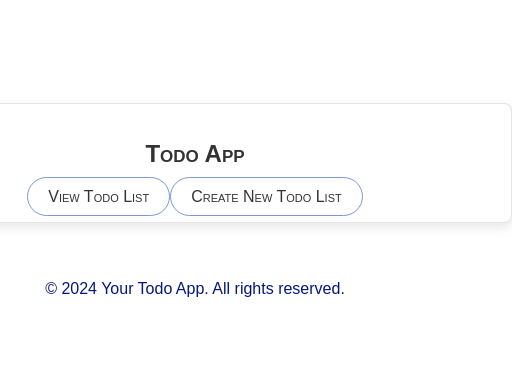
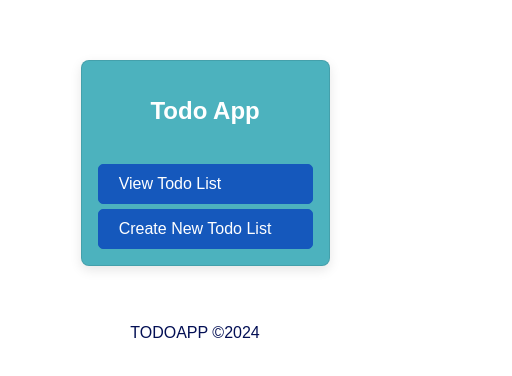
Before and after one commit to mynewyear/react-todo, a React (Create React App) app: page / in a window 390 px wide. Shown: the part 218-594 px from the top of the page, 512 px wide, since content can reach past the window. Built offline with nearby package versions, Linux system fonts and the light colour scheme; no server answers.

Commit message:
updated .css files

```diff
--- a/src/App.js
+++ b/src/App.js
@@ -3,12 +3,12 @@ import {BrowserRouter, Link, Route, Routes} from 'react-router-dom';
 import TodoContainer from "./components/TodoContainer";
 import LandingPage from "./components/LandingPage";
 import PropTypes from 'prop-types';
-
+import Footer from "./components/Footer";
 
 const TableChooser = () => {
     const [tableName, setTableName] = useState(process.env.REACT_APP_TABLE_NAME);
     return (
-        <div>
+        <div >
             <select
                 id="selectField"
                 value={tableName}
@@ -40,6 +40,7 @@ function App() {
                     }
                     />
                 </Routes>
+            <Footer />
         </BrowserRouter>
     );
 }
--- a/src/App.module.css
+++ b/src/App.module.css
@@ -1,31 +1,52 @@
-* {
+body, html {
+    margin: 0;
     padding: 0;
-    margin: 0;
-    box-sizing: border-box;
-  }
-  html {
-    font-family: "Montserrat", sans-serif;
-  }
-  body {
-    background: #eeeeee;
-    padding: 0 16px;
-  }
-  .container {
-    font-weight: 200;
+    background-color: #f0f0f0; /* Light background for the app */
     font-family: "Yellowtail", sans-serif;
-    font-variant: small-caps;
-    text-align: center;
-    color: #333;
+}
+
+.container {
     display: flex;
     flex-direction: column;
-    justify-content: space-around; /* space around items */
+    align-items: center;
+    justify-content: center;
     width: 80%;
     max-width: 800px;
-    min-height: 90vh; /* Adjusted for better visual on large screens */
-    box-shadow: rgba(0, 0, 0, 0.1) 0px 4px 12px; /* Soft shadow */
-    padding: 2rem; /* padding inside the container */
-    margin: 5vh auto; /* vertical margin and centers the container horizontally */
-    background-color: white; /* Paper-like background */
-    border-radius: 8px; /* Slightly rounded corners for the paper effect */
-    border: 1px solid rgba(0, 0, 0, 0.1); /* Subtle border */
-  }
+    min-height: 90vh;
+    padding: 2rem;
+    margin: 5vh auto;
+    background-color: #4cb2be; /* Sky blue background */
+    border-radius: 8px;
+    border: 1px solid rgba(0, 0, 0, 0.1);
+    box-shadow: 0 4px 12px rgba(0, 0, 0, 0.1);
+}
+
+.button, .buttonContainer button {
+    padding: 10px 20px;
+    border-radius: 5px;
+    background-color: #1558bc; /* Dark blue buttons */
+    color: white;
+    text-decoration: none;
+    cursor: pointer;
+    transition: background-color 0.3s ease;
+}
+
+.button:hover {
+    background-color: #1576bc;
+}
+
+
+/* Responsive design adjustments */
+@media (max-width: 600px) {
+    .container {
+        width: 94%;
+        margin: 3vh auto;
+        padding: 1rem;
+        background-color: #4cb2be;
+    }
+
+    .buttonContainer {
+        flex-direction: column;
+        gap: 5px;
+    }
+}
--- a/src/components/AddTodoForm.js
+++ b/src/components/AddTodoForm.js
@@ -24,7 +24,7 @@ const AddTodoForm = ({onAddTodo}) => {
 
     return (
         <form onSubmit={handleAddTodo}>
-            <InputWithLabel todoTitle={todoTitle} handleTitleChange={handleTitleChange}>
+            <InputWithLabel className={style.inputField} todoTitle={todoTitle} handleTitleChange={handleTitleChange}>
                 {/* Label content goes here */}
             </InputWithLabel>
             <button className={style.button} type="submit">Add</button>
--- /dev/null
+++ b/src/components/Footer.js
@@ -0,0 +1,15 @@
+import React from "react";
+import styles from "./Footer.module.css";
+
+function Footer() {
+    const today = new Date();
+
+    const thisYear = today.getFullYear();
+
+    return (
+        <footer className={styles.footer}>
+            <p>TODOAPP &copy;{thisYear}</p>
+        </footer>
+    );
+}
+export default Footer;
--- /dev/null
+++ b/src/components/Footer.module.css
@@ -0,0 +1,12 @@
+/* Footer styles */
+.footer {
+    font-family: "Yellowtail", sans-serif;
+    font-weight: 100;
+    color: #030f54;
+    text-align: center;
+    width: 100%;
+    padding: 1rem 0;
+    position: inherit;
+    bottom: 0;
+    left: 0;
+}
--- a/src/components/LandingPage.js
+++ b/src/components/LandingPage.js
@@ -19,9 +19,6 @@ const LandingPage = () => {
                 </div>
                 </section>
             </main>
-            <footer className={styles.footer}>
-                <p>© 2024 Your Todo App. All rights reserved.</p>
-            </footer>
         </>
     );
 };
--- a/src/components/LandingPage.module.css
+++ b/src/components/LandingPage.module.css
@@ -1,80 +1,71 @@
-html, body {
-    height: 100%;
-    margin: 0; /* Remove default margin */
-    display: flex;
-    flex-direction: column; /* Ensures footer stays at the bottom */
+body, html {
+    margin: 0;
+    padding: 0;
+    background-color: white;
+    font-family: "Yellowtail", sans-serif;
 }
 
 body {
-    flex: 1; /* Allows body to expand and fill available space */
     display: flex;
-    justify-content: center; /* horizontally */
-    align-items: center; /* vertically */
-    background-color: #f0f0f0; /* Optional: any background color */
+    justify-content: center;
+    align-items: center;
+    min-height: 100vh;
+    background-color: #f0f0f0;
 }
 
 .container {
-    font-weight: 200;
-    font-family: "Yellowtail", sans-serif;
-    font-variant: small-caps;
-    text-align: center;
-    color: #333;
     display: flex;
     flex-direction: column;
-    justify-content: space-around; /* space around items */
+    align-items: center;
     width: 80%;
     max-width: 800px;
-    min-height: 90vh; /* Adjusted for better visual on large screens */
-    box-shadow: rgba(0, 0, 0, 0.1) 0px 4px 12px; /* Soft shadow */
-    padding: 2rem; /* padding inside the container */
-    margin: 5vh auto; /* vertical margin and centers the container horizontally */
-    background-color: white; /* Paper-like background */
-    border-radius: 8px; /* Slightly rounded corners for the paper effect */
-    border: 1px solid rgba(0, 0, 0, 0.1); /* Subtle border */
+    min-height: 90vh;
+    padding: 2rem;
+    margin-top: 5vh;
+    background-color: #4cb2be;
+    border-radius: 8px;
+    border: 1px solid rgba(0, 0, 0, 0.1);
+    box-shadow: 0 4px 12px rgba(0, 0, 0, 0.1);
 }
-
-.titleAndButtonsContainer, .buttonsContainer {
-    display: flex;
-    justify-content: center; /* Center the content horizontally */
-    gap: 1000px; /* Creates space between elements */
-    flex-wrap: wrap; /* Allow elements to wrap on smaller screens */
-}
-
 
 .button {
     padding: 10px 20px;
-    border: 1px solid #7d99d1;
-    margin: fill;
-    border-radius: 20px;
+    border: 1px solid #1558bc;
+    border-radius: 5px;
+    background-color: #1558bc;
+    color: white;
+    text-decoration: none;
     cursor: pointer;
-    background-color: transparent;
     transition: background-color 0.3s ease;
-    text-decoration: none; /* Remove underline from links */
-    color: inherit; /* Use parent's text color */
-    min-width: 120px;
+    display: inline-block;
 }
 
 .button:hover {
-    background-color: #1558bc;
+    background-color: #1576bc;
+}
+
+.buttonContainer {
+    display: flex;
+    justify-content: space-around;
+    width: 100%;
+    margin-top: 20px;
+}
+
+.titleAndButtonsContainer {
+    font-family: "Yellowtail", sans-serif;
     color: white;
 }
-
-.footer {
-    font-family: "Yellowtail", sans-serif;
-    font-weight: 100;
-    font-variant: normal;
-    background-color: transparent;
-    color: #06177e;
-    text-align: center;
-    width: 100%;
-    padding: 1rem 0; /* Adds padding to the top and bottom */
-}
-
+/* Responsive */
 @media (max-width: 600px) {
     .container {
-        width: 94%; /* Use a percentage width for responsiveness */
-        margin: 3vh auto; /* Increased margin for smaller devices */
-        padding: 1rem; /* Standard padding */
-        min-height: auto; /* Allow the container's height to adjust based on its content */
+        width: 94%;
+        margin: 3vh auto;
+        padding: 1rem;
+        min-height: auto;
+    }
+
+    .buttonContainer {
+        flex-direction: column;
+        gap: 5px;
     }
 }
--- a/src/components/TodoListItem.js
+++ b/src/components/TodoListItem.js
@@ -1,4 +1,4 @@
-import React, {useState} from 'react';
+import React, {useState} from "react";
 import style from "./TodoListItem.module.css";
 import PropTypes from "prop-types";
 
--- a/src/components/TodoListItem.module.css
+++ b/src/components/TodoListItem.module.css
@@ -3,7 +3,7 @@
 }
 
 .ListItemCompleted {
-    color: rgb(0, 147, 130);
+    color: rgb(255, 255, 255);
     text-decoration: line-through;
 }
 
@@ -28,31 +28,50 @@ li {
     margin: 5px;
     display: flex;
     align-items: center; /* Align items vertically */
-    background-color: #a8bfff;
+    background-color: #4cb2be;
 }
 
 li:nth-child(even) {
-    background-color: rgb(179, 212, 254);
+    background-color: #4cb2be;
 }
 
 .itemText {
     flex-grow: 1; /* Allows the text to fill the space */
     margin: 0 10px; /* Adds space around the text */
 }
+.inputField, .button {
+    height: 40px;
+    padding: 0 15px;
+    border-radius: 5px;
+    border: 1px solid #1558bc;
+}
+
+.inputField {
+    width: calc(100% - 32px);
+    background-color: white;
+}
 
 .button {
     padding: 10px 20px;
-    border: 1px solid rgb(125, 153, 209);
-    border-radius: 20px; /* Adjust as needed for roundness */
+    border: 1px solid #1558bc;
+    border-radius: 5px;
+    background-color: #1558bc;
+    color: white;
+    text-decoration: none;
     cursor: pointer;
-    min-width: 32px;
-    background: transparent;
-    transition: all 0.1s ease-in;
+    transition: background-color 0.3s ease;
+    display: inline-block;
 }
 
 .button:hover {
-    background: rgb(21, 88, 188);
-    color: #e2f1ff;
+    background-color: #1576bc;
+}
+
+.buttonContainer {
+    display: flex;
+    justify-content: space-around;
+    width: 100%;
+    margin-top: 20px;
 }
 
 .checkbox {
--- a/src/index.css
+++ b/src/index.css
@@ -1,20 +1,109 @@
-/* Base styles for ul and li - these apply unless overridden by more specific rules */
-ul {
-  margin-top: 10px; /* Adjust the margin as needed */
-}
+body, html {
+  margin: 0;
+  padding: 0;
+  background-color: white;
+  font-family: "Yellow-tail", sans-serif}
 
-li {
-  margin-bottom: 5px; /* Adjust the margin as needed */
+body {
+  display: flex;
+  justify-content: center;
+  align-items: center;
+  min-height: 100vh;
+  background-color: #f0f0f0;
 }
 
 section {
-  min-width: 600px;
+  display: flex;
+  flex-direction: column;
+  width: 40rem;
+  box-shadow: rgba(149, 157, 165, 0.2) 0px 8px 24px;
+  align-items: center;
+  max-width: 800px;
+  min-height: 90vh;
+  padding: 2rem;
+  margin-top: 5vh;
+  background-color: #4cb2be;
+  border-radius: 8px;
+  border: 1px solid rgba(0, 0, 0, 0.1);
+}
+
+.inputField, .button {
+  height: 40px;
+  padding: 0 15px;
+  border-radius: 5px;
+  border: 1px solid #1558bc;
+}
+
+.inputField {
+  width: calc(100% - 32px);
   background-color: white;
+}
+
+.buttonContainer {
+  display: flex;
+  justify-content: space-around;
+  width: 90%;
+  margin-top: 20px;
+}
+
+button {
+  top: 10px;
+  left: 10px;
+  cursor: pointer;
+  background-color: #fff;
+  border: 1px solid #d5d9d9;
+  border-radius: 8px;
+  box-shadow: rgba(213, 217, 217, 0.5) 0 2px 5px 0;
+  box-sizing: border-box;
+  font-family: "Yellowtail", sans-serif;
+  font-weight: 100;
+  font-variant: small-caps;
+  font-size: 18px;
+  line-height: 24px;
   text-align: center;
-  padding: 20px;
-  border: 2px solid #ccc;
+}
+
+.right-select {
+  top: 10px;
+  left: 10px;
+  cursor: pointer;
+  background-color: #fff;
+  border: 1px solid #d5d9d9;
   border-radius: 8px;
-  box-shadow: rgba(145, 160, 175, 0.2) 0px 8px 24px;
+  box-shadow: rgba(213, 217, 217, 0.5) 0 2px 5px 0;
+  box-sizing: border-box;
+  display: inline-block;
+  font-family: "Yellowtail", sans-serif;
+  font-weight: 100;
+  font-variant: small-caps;
+  font-size: 18px;
+}
+
+button:hover {
+  background-color: #ffffff;
+}
+
+@media (max-width: 600px) {
+  body {
+    padding: 0px;
+    margin: 0px;
+    font-size: 16px;
+  }
+
+  section {
+    width: fit-content;
+    padding: 0px;
+    margin: 15px;
+    box-shadow: none;
+
+  }
+
+  .container {
+    background-color: inherit;
+    box-shadow: none;
+    margin: 0;
+    padding: 0;
+  }
 }
 
 /* Media Query for screens >= 768px */
```
Also changed, not shown: src/components/TodoContainer.js (+27 -20 lines).
